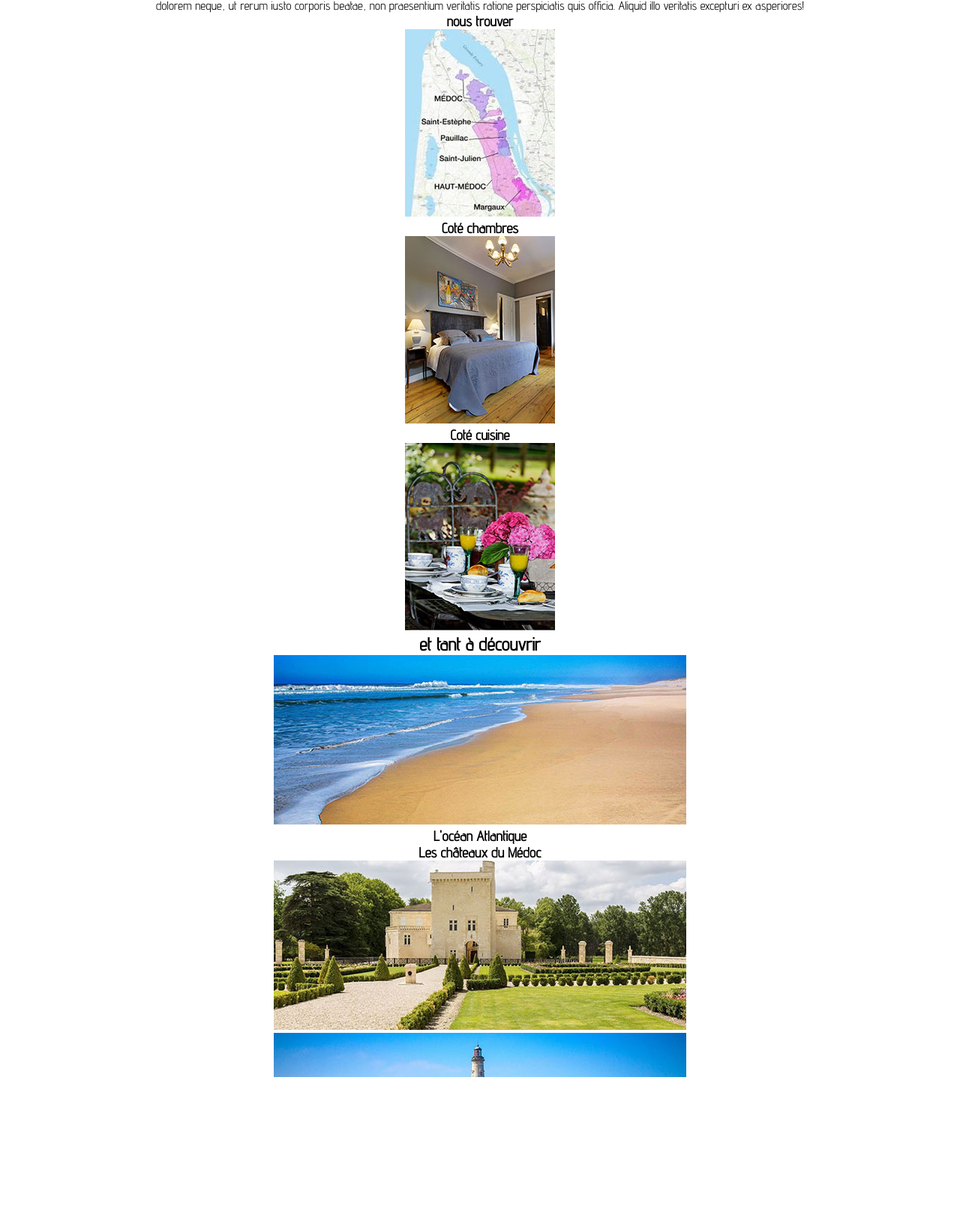
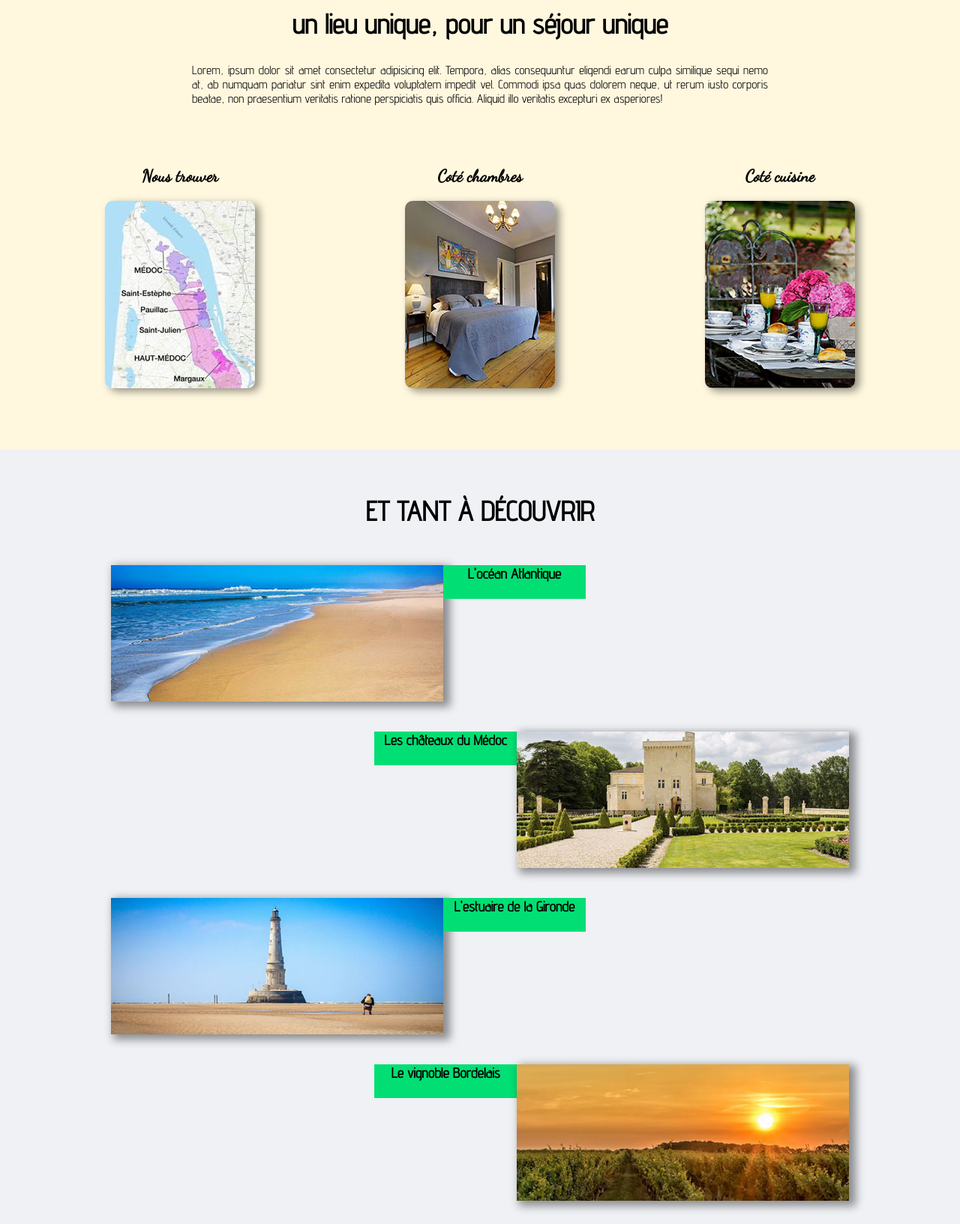
Before and after one commit to NeoThallions/maison-loc, a plain HTML site: page index.html in a window 1280 px wide. Shown: the part 850-2483 px from the top of the page at 75% size. Drawn offline with Linux system fonts and the light colour scheme.

Commit message:
section1 + presque section2

```diff
--- a/index.html
+++ b/index.html
@@ -31,12 +31,12 @@
             <h2>Chambres d'hôtes</h2>
         </div>
     </header>
-    <section class="section1">
-        <h1>un lieu unique, pour un séjour unique</h1>
+    <section class="section-1">
+        <h2>un lieu unique, pour un séjour unique</h2>
         <p>Lorem, ipsum dolor sit amet consectetur adipisicing elit. Tempora, alias consequuntur eligendi earum culpa similique sequi nemo at, ab numquam pariatur sint enim expedita voluptatem impedit vel. Commodi ipsa quas dolorem neque, ut rerum iusto corporis beatae, non praesentium veritatis ratione perspiciatis quis officia. Aliquid illo veritatis excepturi ex asperiores!</p>
         <div class="container-flex">
             <div class="mn-pic">
-                <h3>nous trouver</h3>
+                <h3>Nous trouver</h3>
                 <img src="./assets/img/carte.JPG" alt="carte">
             </div>
             <div class="mn-pic">
@@ -53,20 +53,28 @@
         <h2>et tant à découvrir</h2>
         <div class="grid-container">
             <div class="ocean">
-                <img src="./assets/img/ocean.jpg" alt="ocean">
-                <h3>L'océan Atlantique</h3>
+
+                    <img src="./assets/img/ocean.jpg" alt="ocean" >
+                    <h3>L'océan Atlantique</h3>
+
             </div>
-            <div class="ocean">
-                <h3>Les châteaux du Médoc</h3>
-                <img src="./assets/img/chateau.JPG" alt="chateau">
+            <div class="chateau">
+
+                    <h3>Les châteaux du Médoc</h3>
+                    <img src="./assets/img/chateau.JPG" alt="chateau" >
+
             </div>
-            <div class="ocean">
-                <img src="./assets/img/phare.JPG" alt="phare">
-                <h3>L'estuaire de la Gironde</h3>
+            <div class="phare">
+
+                    <img src="./assets/img/phare.JPG" alt="phare" >
+                    <h3>L'estuaire de la Gironde</h3>
+
             </div>
-            <div class="ocean">
-                <h3>Le vignoble Bordelais</h3>
-                <img src="./assets/img/vignes.jpg" alt="vignes">
+            <div class="vignes">
+
+                    <h3>Le vignoble Bordelais</h3>
+                    <img src="./assets/img/vignes.jpg" alt="vignes" >
+
             </div>
         </div>
     </section>
--- a/style.css
+++ b/style.css
@@ -53,7 +53,7 @@ li:hover {
 
 nav {
     display: grid;
-    grid-template-columns: 20% 80%;
+    grid-template-columns: 15% 85%;
     width: 100%;
     height: 60px;
     background-color: var(--color1);
@@ -116,3 +116,101 @@ header h2 {
     color: var(--color2);
     text-shadow: 1px 3px 5px black;
 }
+.section-1 {
+    background-color: var(--section1);
+    height: 650px;
+}
+.section-1 h2 {
+    padding: 60px 0 30px;
+    font-size: 2.3rem;
+}
+.section-1 p {
+    width: 60%;
+    margin: 0 auto;
+    text-align: justify;
+    font-weight: 500;
+}
+.container-flex {
+    display: flex;
+    margin: 40px;
+    justify-content: space-around;
+}
+.mn-pic {
+    padding: 20px;
+}
+.mn-pic h3 {
+    padding: 20px;
+    font-family: "DancingScript";
+    font-size: 1.4rem;
+}
+.mn-pic img {
+    border-radius: 10px;
+    box-shadow: 6px 4px 11px 0px rgba(0, 0, 0, 0.425);
+}
+.mn-pic img:hover {
+    transform: scale(1.04);
+    transition: 0.2s;
+}
+.section-2 {
+    background-color: var(--section2);
+    height: 1250px;
+}
+.section-2 h2 {
+    padding: 60px 0 30px;
+    font-size: 2.3rem;
+    text-transform: uppercase;
+}
+.section-2 h3 {
+    height: 45px;
+    width: 190px;
+    background-color: #01df74;
+}
+.section-2 img {
+    box-shadow: 6px 4px 11px 3px rgba(0, 0, 0, 0.425);
+}
+.section-2 .grid-container {
+    display: grid;
+    width: 80%;
+    margin: 0 auto;
+}
+.ocean {
+    display: flex;
+    padding: 20px;
+}
+.ocean img {
+    width: 45%;
+}
+/* .ocean h3 {
+    padding-top: 40px;
+} */
+.chateau {
+    display: flex;
+    justify-content: flex-end;
+    padding: 20px;
+}
+.chateau img {
+    width: 45%;
+}
+/*.chateau h3 {
+    padding-top: 40px;
+} */
+.phare {
+    display: flex;
+    padding: 20px;
+}
+.phare img {
+    width: 45%;
+}
+/* .phare h3 {
+    padding-top: 40px;
+} */
+.vignes {
+    display: flex;
+    justify-content: flex-end;
+    padding: 20px;
+}
+.vignes img {
+    width: 45%;
+}
+/* .vignes h3 {
+    padding-top: 40px;} */
```
